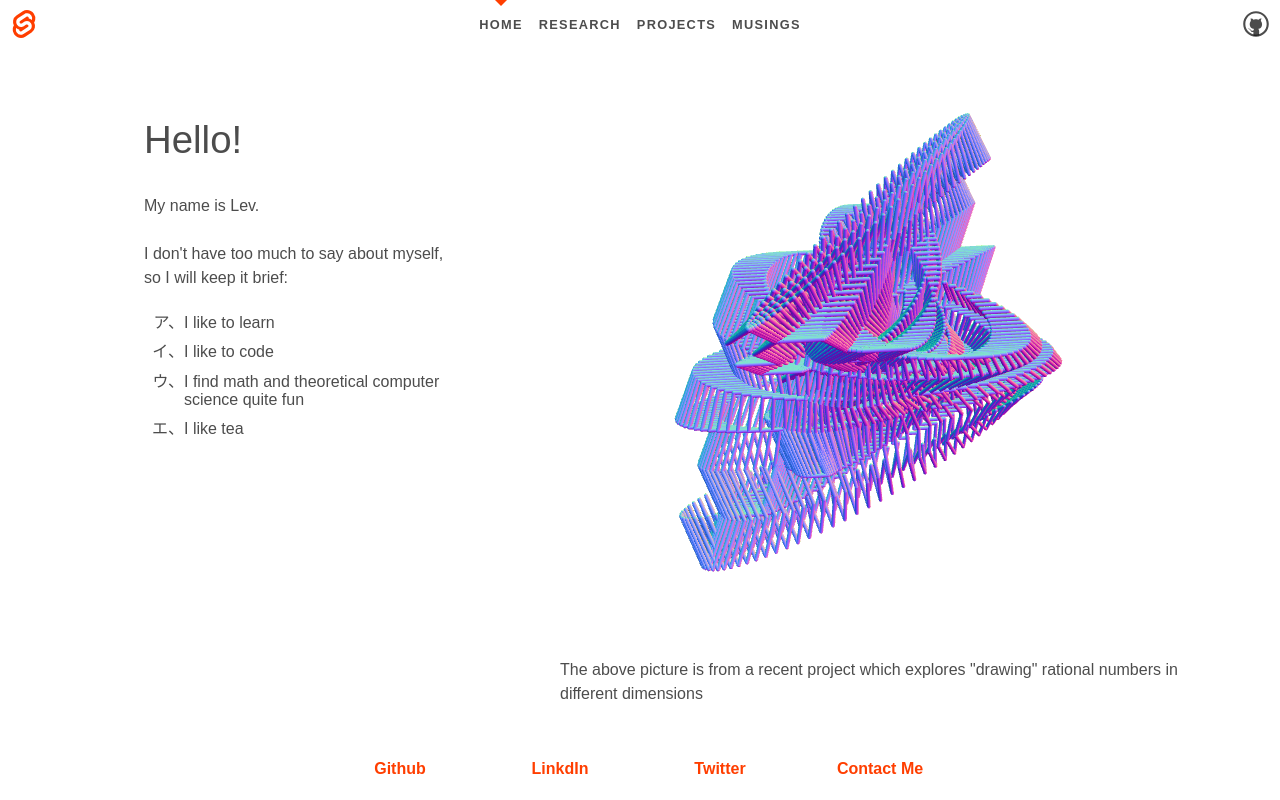
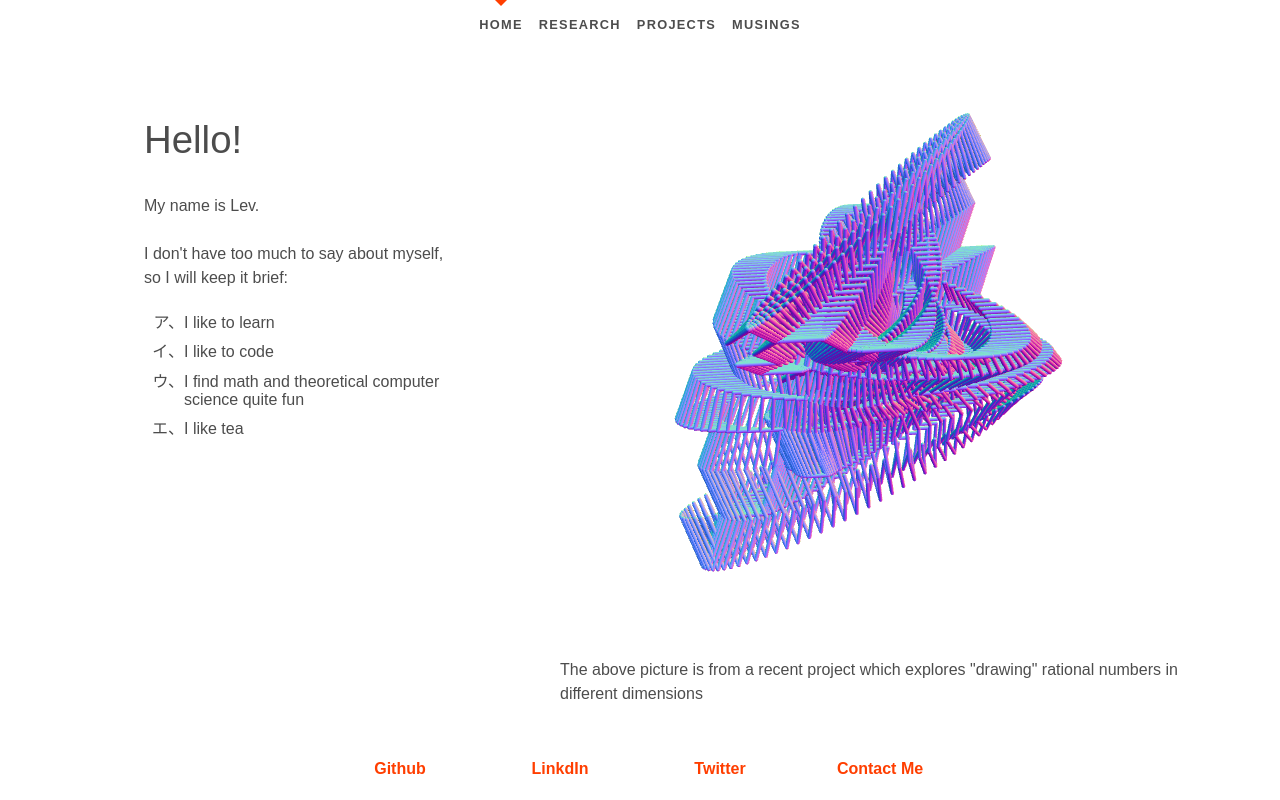
Before and after one commit to Lev-Stambler/personal-site, a SvelteKit app: page / in a window 1280 px wide. Built offline with nearby package versions, Linux system fonts and the light colour scheme.

Commit message:
Minimal and clean

```diff
--- a/src/routes/Header.svelte
+++ b/src/routes/Header.svelte
@@ -5,11 +5,7 @@
 </script>
 
 <header>
-	<div class="corner">
-		<a href="https://kit.svelte.dev">
-			<img src={logo} alt="SvelteKit" />
-		</a>
-	</div>
+	<div class="corner" />
 
 	<nav>
 		<svg viewBox="0 0 2 3" aria-hidden="true">
@@ -37,11 +33,7 @@
 		</svg>
 	</nav>
 
-	<div class="corner">
-		<a href="https://github.com/sveltejs/kit">
-			<img src={github} alt="GitHub" />
-		</a>
-	</div>
+	<div class="corner" />
 </header>
 
 <style>
```
